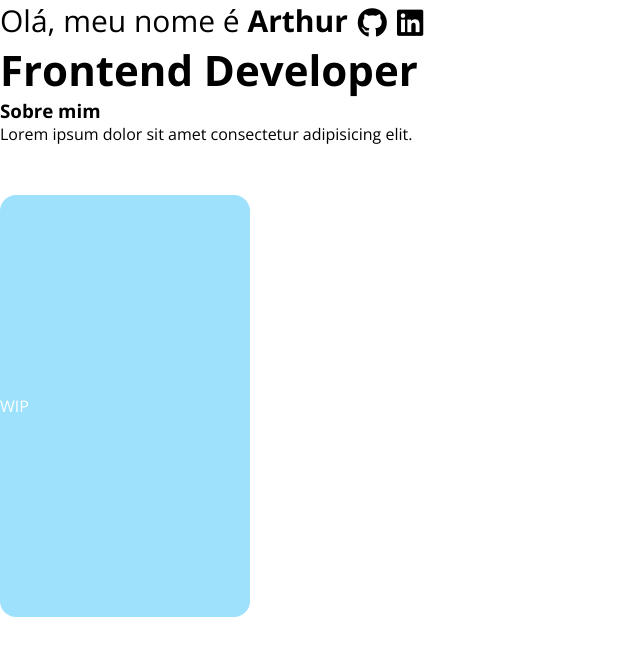
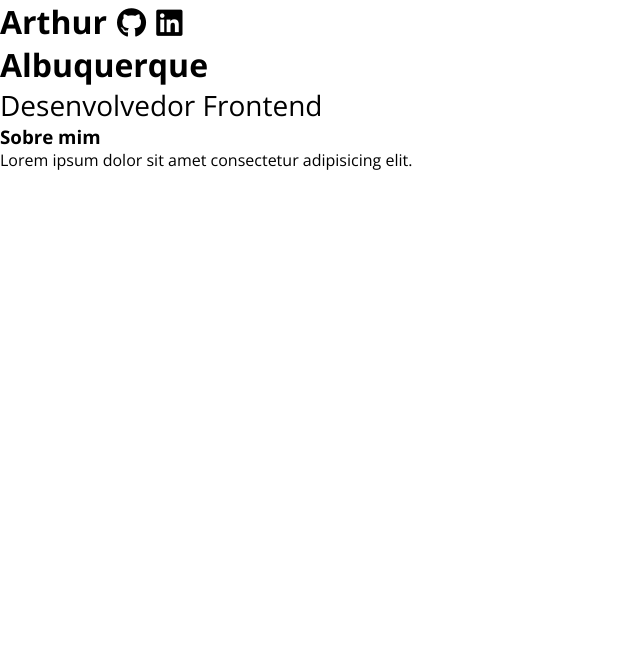
Before and after one commit to ArthurDoppelDev/portfolio, a plain HTML site: page index.html in a window 1280 px wide. Shown: the whole page, without its empty margins (0-640 px from the left). Drawn offline with nearby package versions, Linux system fonts and the light colour scheme.

Commit message:
Updated header

```diff
--- a/assets/CSS/style.css
+++ b/assets/CSS/style.css
@@ -18,10 +18,12 @@
   display: inline-flex;
 }
 .nome{
-  font-size: 30px;
+  font-size: 32px;
+  font-weight: bold;
 }
 .cargo{
-  font-size: 42px;
+  font-size: 28px;
+  font-weight: normal;
 }
 
 .fa-brands{
@@ -30,14 +32,5 @@
   margin-top: 8px;
   margin-left: 10px;
   cursor: pointer;
+  display: flex;
 }
-
-.project-card{
-  display: flex;
-  width: 250px;
-  margin-top: 50px;
-  padding: 200px 0px;
-  border-radius: 16px;
-  background-color: var(--secondary-color);
-  color: white;
-}
--- a/index.html
+++ b/index.html
@@ -10,23 +10,19 @@
 <body>
   <section class="top">
     <div class="titulo">
-      <p class="nome">Olá, meu nome é <strong>Arthur</strong></p>
+      <p class="nome">Arthur</p>
       <a href="https://github.com/ArthurDoppelDev"><i class="fa-brands fa-github"></i></a>
       <a href="https://www.linkedin.com/in/arthur-albuquerque-pereira/"><i class="fa-brands fa-linkedin"></i></a>
+      <p class=""></p>
     </div>
+    <p class="nome">Albuquerque</p>
 
-    <h1 class="cargo">Frontend Developer</h1>
+    <p class="cargo">Desenvolvedor Frontend</p>
+
     <div class="sobre-mim">
       <h3>Sobre mim</h3>
       <p>Lorem ipsum dolor sit amet consectetur adipisicing elit.</p>
     </div>
   </section>
-
-  <section class="projetos">
-    <div class="project-card">
-      <p>WIP</p>
-    </div>
-
-  </section>
 </body>
 </html>
```
